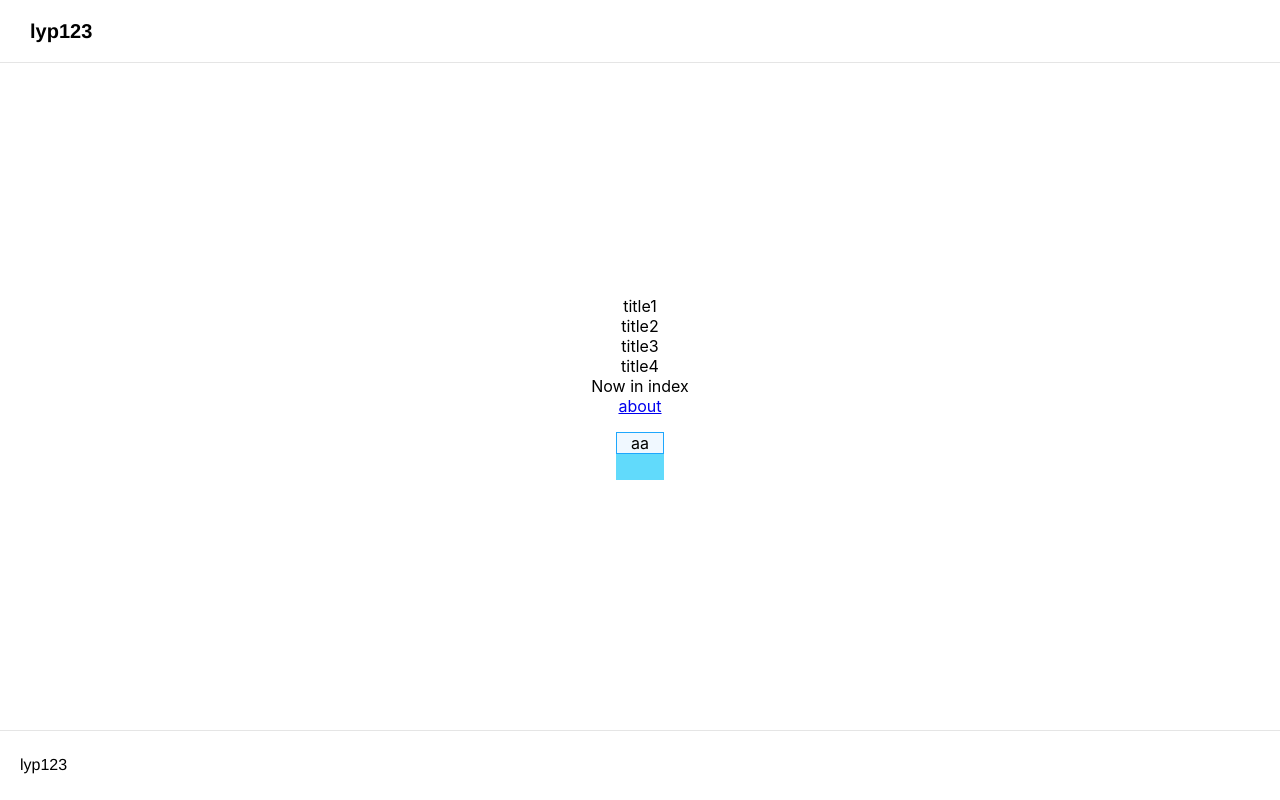
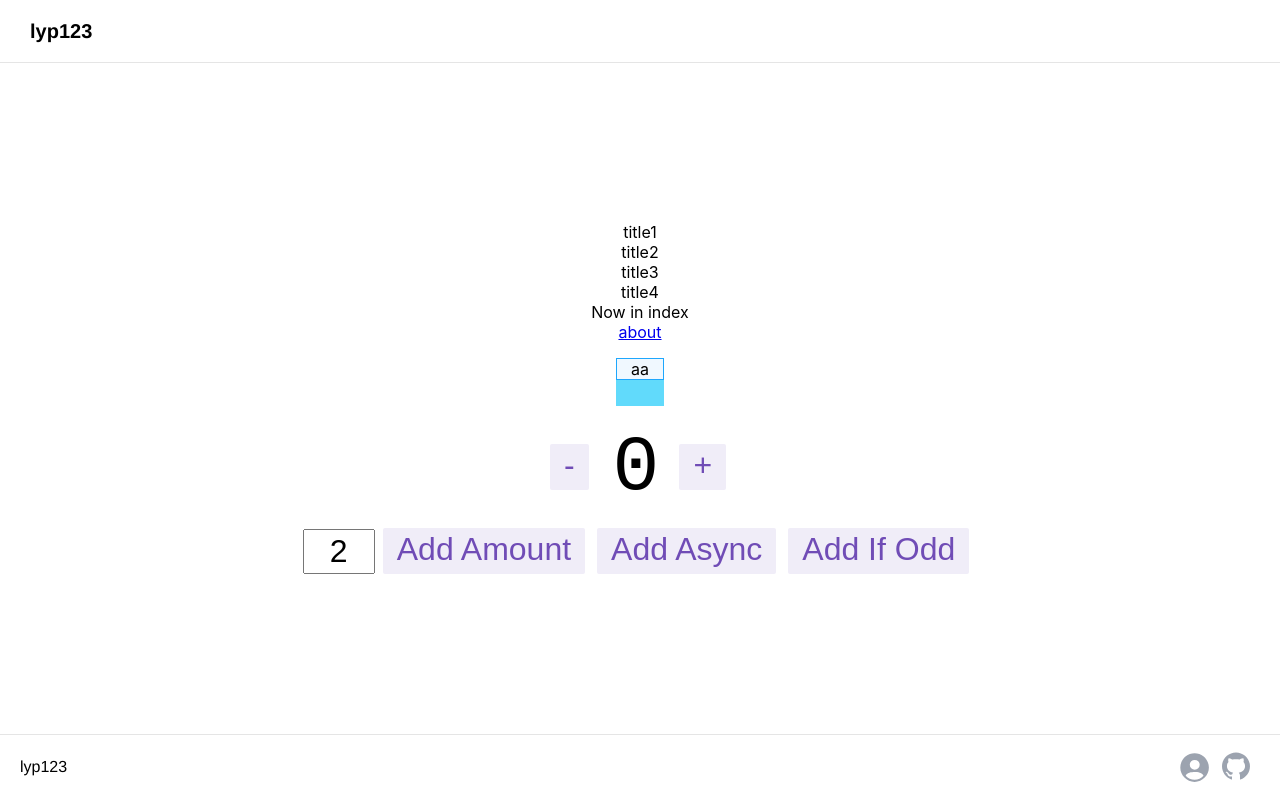
Before and after one commit to liyipeng3/my-react-app, a React (Create React App) app: page / in a window 1280 px wide. Built offline with nearby package versions, Linux system fonts and the light colour scheme; some icons are missing.

Commit message:
fix: test error

```diff
--- a/src/components/common/footer/index.tsx
+++ b/src/components/common/footer/index.tsx
@@ -1,7 +1,8 @@
 import React from 'react';
 
 import './footer.scss';
-import {AiOutlineGithub, IoPersonCircleSharp} from "react-icons/all";
+import {AiOutlineGithub} from "react-icons/ai";
+import {IoPersonCircleSharp} from "react-icons/io5";
 
 interface FooterProps {
     logo?: string
--- a/src/components/test/counter/index.tsx
+++ b/src/components/test/counter/index.tsx
@@ -1,6 +1,6 @@
 import React, { useState } from 'react';
 
-import { useAppSelector, useAppDispatch } from '@/store/hooks';
+import { useStoreSelector, useStoreDispatch } from '@/store/hooks';
 import {
   decrement,
   increment,
@@ -12,8 +12,8 @@ import {
 import styles from './Counter.module.scss';
 
 export function Counter() {
-  const count = useAppSelector(selectCount);
-  const dispatch = useAppDispatch();
+  const count = useStoreSelector(selectCount);
+  const dispatch = useStoreDispatch();
   const [incrementAmount, setIncrementAmount] = useState('2');
 
   const incrementValue = Number(incrementAmount) || 0;
--- a/src/screens/index.tsx
+++ b/src/screens/index.tsx
@@ -1,6 +1,7 @@
 import {Link} from "react-router-dom";
 import './index.scss';
 import {Menu} from "@/components/common/menu";
+import {Counter} from "@/components/test/counter";
 // import CompState from "@/components/test/state";
 
 export default function IndexScreen() {
@@ -34,7 +35,7 @@ export default function IndexScreen() {
                 <div className='box'>aa</div>
             </div>
             {/*<CompState/>*/}
-            {/*<Counter />*/}
+            <Counter />
         </div>
     )
 }
--- a/src/store/hooks.ts
+++ b/src/store/hooks.ts
@@ -1,6 +1,6 @@
 import { TypedUseSelectorHook, useDispatch, useSelector } from 'react-redux';
-import type { RootState, AppDispatch } from './index';
+import type { RootState, StoreDispatch } from './index';
 
 // Use throughout your app instead of plain `useDispatch` and `useSelector`
-export const useAppDispatch = () => useDispatch<AppDispatch>();
-export const useAppSelector: TypedUseSelectorHook<RootState> = useSelector;
+export const useStoreDispatch = () => useDispatch<StoreDispatch>();
+export const useStoreSelector: TypedUseSelectorHook<RootState> = useSelector;
--- a/src/store/index.ts
+++ b/src/store/index.ts
@@ -7,7 +7,7 @@ export const store = configureStore({
   },
 });
 
-export type AppDispatch = typeof store.dispatch;
+export type StoreDispatch = typeof store.dispatch;
 export type RootState = ReturnType<typeof store.getState>;
 export type AppThunk<ReturnType = void> = ThunkAction<
   ReturnType,
```
Also changed, not shown: 1 other file (tests, documents, lock files or other folders).
